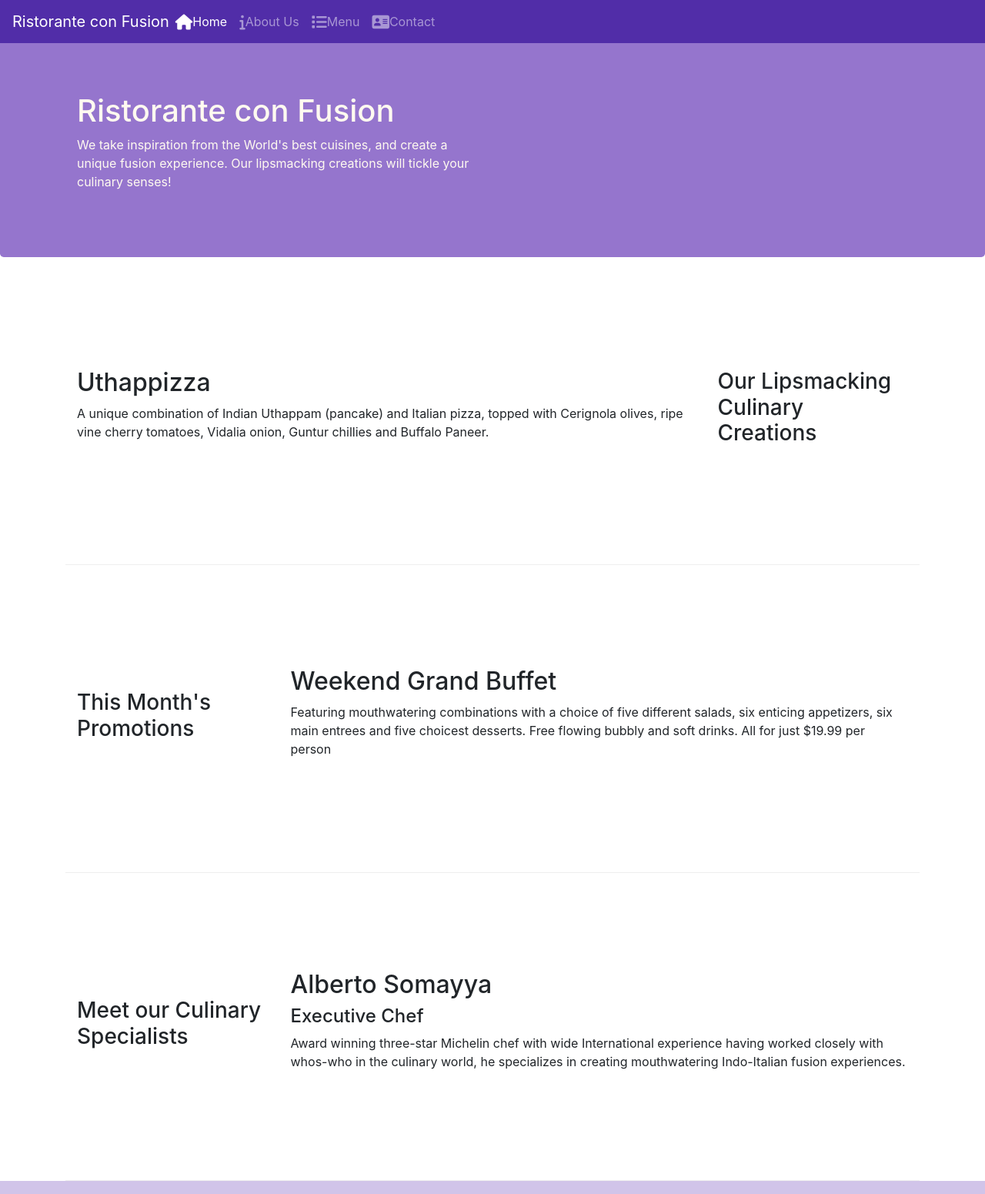
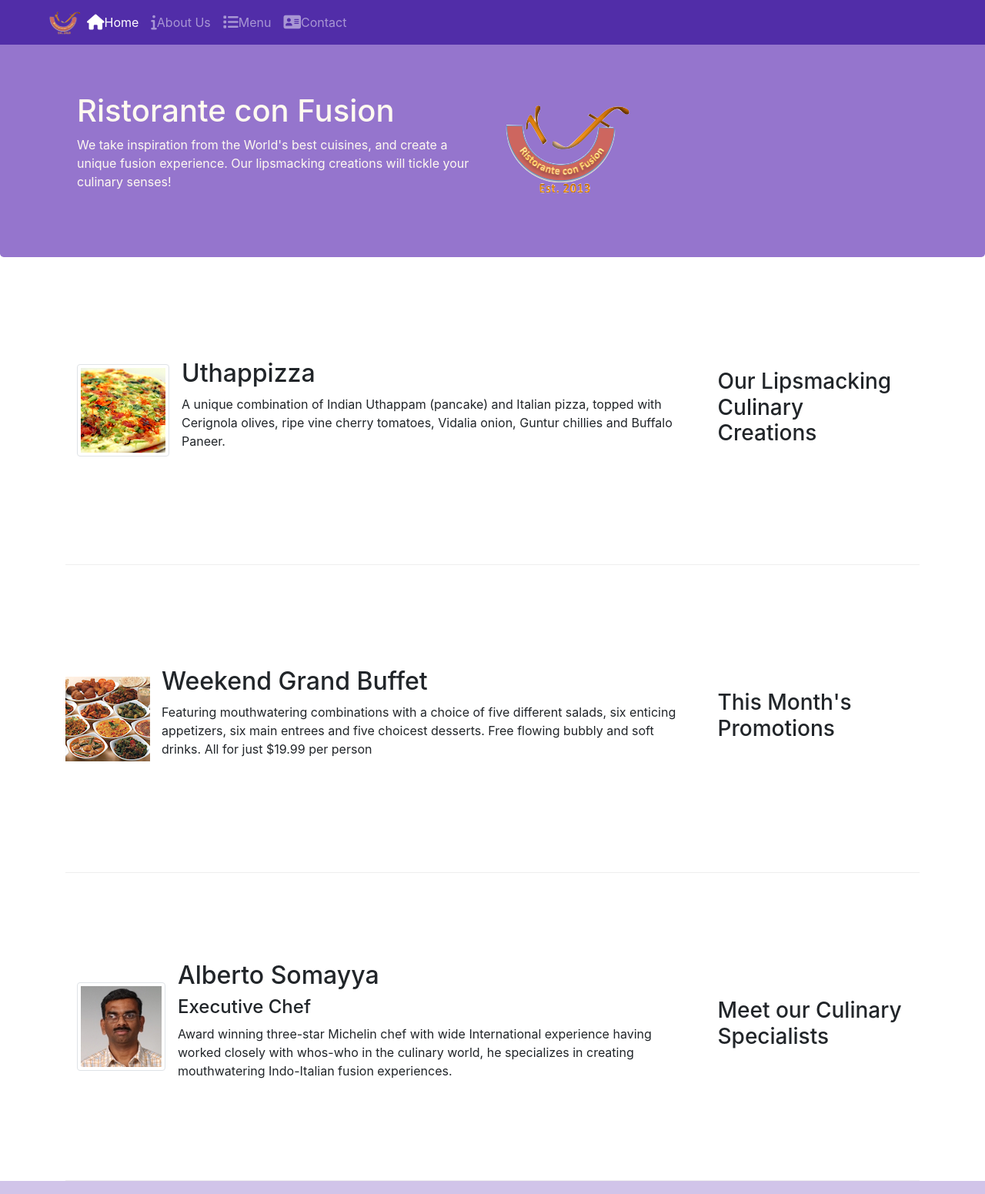
Before and after one commit to ZaidAhmad-dev/Bootstrap4, a website: page conFusion/index.html in a window 1280 px wide. Shown: the top 1551 px of the page at 77% size. Drawn offline with nearby package versions, Linux system fonts and the light colour scheme.

Commit message:
Added bootstrap classes to images and media
we learnt about the Bootstrap classes to support images and media in a web page. We saw how we can include responsive images on a web page. In addition, we saw the use of images within a media object to style and display content.

```diff
--- a/conFusion/css/styles.css
+++ b/conFusion/css/styles.css
@@ -34,3 +34,6 @@ body{
 .navbar-dark{
     background-color: #512DA8;
 }
+.nav-padding{
+    padding-left: 128px;
+}
--- a/conFusion/index.html
+++ b/conFusion/index.html
@@ -17,13 +17,13 @@
 
 <body>
 
-    <nav class="navbar navbar-dark navbar-expand-sm fixed-top">
+    <nav class="navbar navbar-dark navbar-expand-sm fixed-top ">
 
         <button class="navbar-toggler" type="button" data-toggle="collapse" data-target="#navbarNavAltMarkup">
             <span class="navbar-toggler-icon"></span>
         </button>
         <a class="navbar-brand mr-auto" href="#">
-            Ristorante con Fusion
+            <img src="img/logo.png" class="img-fluid ml-5" alt="logo.png" width="41" height="30">
         </a>
         <div class="collapse navbar-collapse" id="navbarNavAltMarkup">
             <div class="navbar-nav">
@@ -72,7 +72,8 @@
                     <p>We take inspiration from the World's best cuisines, and create a unique fusion experience. Our
                         lipsmacking creations will tickle your culinary senses!</p>
                 </div>
-                <div class="col-12 col-sm-6">
+                <div class="col-12 col-sm align-self-center">
+                    <img src="img/logo.png" alt="logo.png" class="img-fluid">
                 </div>
             </div>
         </div>
@@ -84,17 +85,27 @@
                 <h3>Our Lipsmacking Culinary Creations</h3>
             </div>
             <div class="col order-sm-first col-sm col-md">
-                <h2>Uthappizza</h2>
-                <p>A unique combination of Indian Uthappam (pancake) and Italian pizza, topped with Cerignola olives,
+                <div class="media">
+                    <img class="d-flex mr-3 img-thumbnail align-self-center" src="img/uthappizza.png" alt="uthappizza">
+                    <div class="media-body">
+                        <h2 class="mt-0">Uthappizza</h2>
+                        <p>A unique combination of Indian Uthappam (pancake) and Italian pizza, topped with Cerignola
+                            olives,
                             ripe vine cherry tomatoes, Vidalia onion, Guntur chillies and Buffalo Paneer.</p>
+                    </div>
+                </div>
             </div>
         </div>
 
 
         <div class="row row-content align-items-center">
-            <div class="col-12 col-sm-4 col-md-3">
+            <div class="col-12 order-sm-last col-sm-4 col-md-3">
                 <h3>This Month's Promotions</h3>
             </div>
+            <div class="media">
+                <img src="img/buffet.png" alt="buffet">
+            </div>
+            <div class="media-body">
                 <div class="col col-sm col-md">
                     <h2>Weekend Grand Buffet</h2>
                     <p>Featuring mouthwatering combinations with a choice of five different salads, six enticing appetizers,
@@ -103,16 +114,27 @@
                     </div>
             </div>
 
+        </div>
+
         <div class="row row-content align-items-center">
-            <div class="col-12 col-sm-4 col-md-3">
+            <div class="col-12 order-sm-last col-sm-4 col-md-3">
                 <h3>Meet our Culinary Specialists</h3>
             </div>
             <div class="col col-sm col-md">
+                <div class="media">
+
+                    <img class="d-flex mr-3 img-thumbnail align-self-center" src="img/alberto.png" alt="alberto">
+
+                    <div class="media-body">
+
                     <h2>Alberto Somayya</h2>
                     <h4>Executive Chef</h4>
-                <p>Award winning three-star Michelin chef with wide International experience having worked closely with
+                    <p>Award winning three-star Michelin chef with wide International experience having worked closely
+                        with
                         whos-who in the culinary world, he specializes in creating mouthwatering Indo-Italian fusion
                         experiences. </p>
+                    </div>
+                </div>
             </div>
         </div>
     </div>
```
Also changed, not shown: conFusion/aboutus.html (+2 -3 lines), conFusion/contactus.html (+8 -7 lines), conFusion/img/alberto.png (added), conFusion/img/buffet.png (added), conFusion/img/logo.png (added), conFusion/img/uthappizza.png (added), conFusion/img/zaid.png (added), 1 other file. Lines whose indentation alone changed are shown as unchanged.
